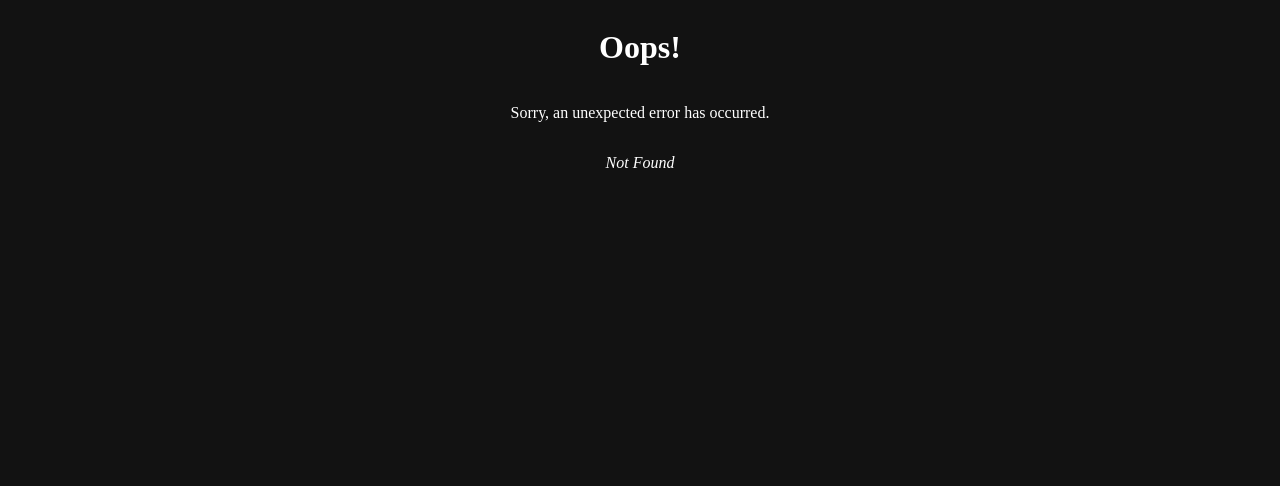
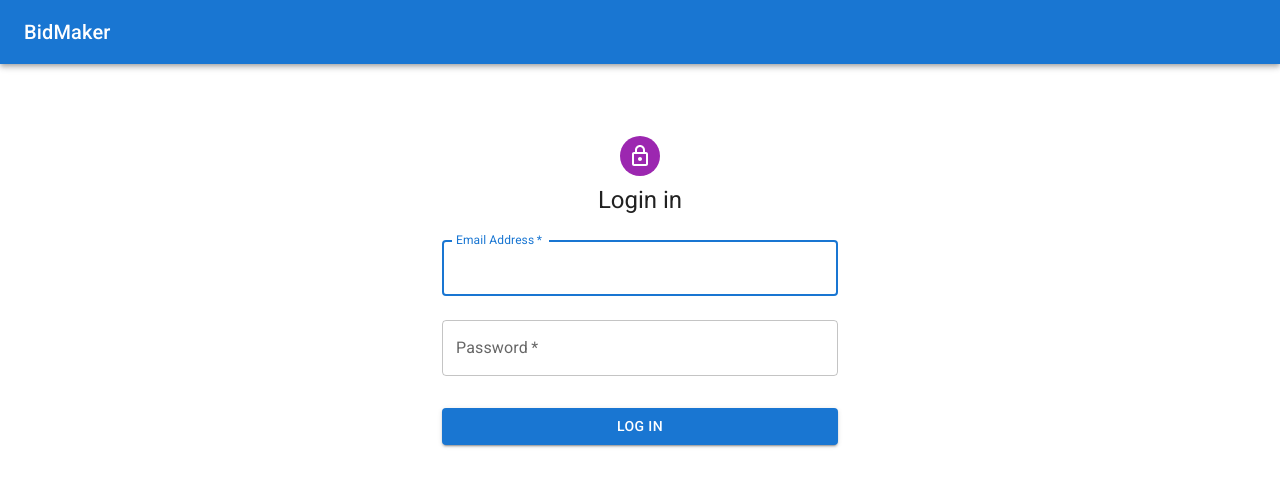
Before and after one commit to panditraghav/bidcentral, a React (Vite) app in the folder packages/client/: page /login in a window 1280 px wide. Before the commit this address had no page. Shown: the top 486 px of the page. Built offline with nearby package versions, Linux system fonts and the light colour scheme.

Commit message:
Made basic Home and Login page

```diff
--- a/packages/client/index.html
+++ b/packages/client/index.html
@@ -8,7 +8,7 @@
     <title>Academize</title>
 </head>
 
-<body style="background-color: #121212;">
+<body>
     <div id="root"></div>
     <script type="module" src="/src/main.tsx"></script>
 </body>
--- a/packages/client/package.json
+++ b/packages/client/package.json
@@ -12,6 +12,7 @@
   "dependencies": {
     "@emotion/react": "^11.10.8",
     "@emotion/styled": "^11.10.8",
+    "@fontsource/roboto": "^4.5.8",
     "@mui/icons-material": "^5.11.16",
     "@mui/material": "^5.12.2",
     "react": "^18.2.0",
--- a/packages/client/src/App.tsx
+++ b/packages/client/src/App.tsx
@@ -1,10 +1,18 @@
-import MyAppBar from "./components/AppBar";
-
+import { Route, Routes } from 'react-router-dom';
+import Home from './pages/Home';
+import Login from './pages/Login';
+import NotFound from './pages/NotFound';
+import AppBar from './components/AppBar';
 
 export default function App() {
     return (
         <>
-            <MyAppBar />
+            <AppBar />
+            <Routes>
+                <Route path="/" element={<Home />} />
+                <Route path="/login" element={<Login />} />
+                <Route path="*" element={<NotFound />} />
+            </Routes>
         </>
     );
 }
--- a/packages/client/src/components/AppBar.tsx
+++ b/packages/client/src/components/AppBar.tsx
@@ -1,18 +1,28 @@
 import AppBar from '@mui/material/AppBar';
 import Box from '@mui/material/Box';
+import Button from '@mui/material/Button';
 import Toolbar from '@mui/material/Toolbar';
 import Typography from '@mui/material/Typography';
-import Button from '@mui/material/Button';
+import { Link } from 'react-router-dom';
+import { useNavigate, useLocation } from 'react-router-dom';
 
 export default function MyAppBar() {
+    const navigate = useNavigate()
+    const location = useLocation()
+
     return (
         <Box sx={{ flexGrow: 1 }}>
             <AppBar position="static">
                 <Toolbar>
                     <Typography variant="h6" component="div" sx={{ flexGrow: 1 }}>
-                        BidMaker
+                        <Link to="/">BidMaker</Link>
                     </Typography>
-                    <Button color="inherit">Login</Button>
+
+                    {location.pathname !== '/login' &&
+                        <Button color="inherit" onClick={() => navigate('/login')}>
+                            Login
+                        </Button>
+                    }
                 </Toolbar>
             </AppBar>
         </Box>
--- a/packages/client/src/index.css
+++ b/packages/client/src/index.css
@@ -1,8 +1,12 @@
+* a{
+    text-decoration: none;
+    color: inherit
+}
+
 #error-page {
-  display: flex;
-  flex-direction: column;
-    color: white;
-  align-items: center;
-  justify-content: center;
-  width: 100%;
+    display: flex;
+    flex-direction: column;
+    align-items: center;
+    justify-content: center;
+    width: 100%;
 }
--- a/packages/client/src/main.tsx
+++ b/packages/client/src/main.tsx
@@ -1,32 +1,23 @@
-import { createTheme, ThemeProvider } from "@mui/material";
+import CssBaseline from '@mui/material/CssBaseline';
 import React from 'react';
 import ReactDOM from 'react-dom/client';
 import {
-    createBrowserRouter,
-    RouterProvider,
+    BrowserRouter,
 } from "react-router-dom";
-import Root from './routes/root';
-import ErrorPage from "./error";
-import "./index.css"
-
-const router = createBrowserRouter([
-    {
-        path: "/",
-        element: <Root />,
-        errorElement: <ErrorPage />
-    },
-]);
-
-const darkTheme = createTheme({
-    palette: {
-        mode: 'dark',
-    },
-});
+import App from "./App";
+import "./index.css";
+import '@fontsource/roboto/300.css';
+import '@fontsource/roboto/400.css';
+import '@fontsource/roboto/500.css';
+import '@fontsource/roboto/700.css';
 
 ReactDOM.createRoot(document.getElementById('root') as HTMLElement).render(
-    <React.StrictMode>
-        <ThemeProvider theme={darkTheme}>
-            <RouterProvider router={router} />
-        </ThemeProvider>
-    </React.StrictMode>,
+    <>
+        <CssBaseline />
+        <React.StrictMode>
+            <BrowserRouter>
+                <App />
+            </BrowserRouter>
+        </React.StrictMode>
+    </>
 )
--- /dev/null
+++ b/packages/client/src/pages/Home.tsx
@@ -0,0 +1,44 @@
+import { Button, Card, CardActions, CardContent, CardMedia, Container, Grid, Typography } from "@mui/material";
+import { useState } from "react";
+const cards = [1, 2, 3, 4, 5, 6, 7, 8, 9];
+export default function Home() {
+    const [isImageLoaded, setIsImageLoaded] = useState(false)
+    return (
+        <main>
+            <Container sx={{ my: 2 }} maxWidth="md">
+                <Grid container spacing={4}>
+                    {cards.map((card) => (
+                        <Grid item key={card} xs={12} sm={6} md={4}>
+                            <Card
+                                sx={{ height: '100%', display: 'flex', flexDirection: 'column' }}
+                            >
+                                <CardMedia
+                                    component="img"
+                                    sx={{
+                                        pt: isImageLoaded ? '0' : '56.25%',
+                                    }}
+                                    onLoad={() => setIsImageLoaded(true)}
+                                    image="https://source.unsplash.com/random"
+                                    alt="Random image from unsplash"
+                                />
+                                <CardContent sx={{ flexGrow: 1 }}>
+                                    <Typography gutterBottom variant="h5" component="h2">
+                                        Heading
+                                    </Typography>
+                                    <Typography>
+                                        This is a media card. You can use this section to describe the
+                                        content.
+                                    </Typography>
+                                </CardContent>
+                                <CardActions>
+                                    <Button size="small">View</Button>
+                                    <Button size="small">Edit</Button>
+                                </CardActions>
+                            </Card>
+                        </Grid>
+                    ))}
+                </Grid>
+            </Container>
+        </main>
+    );
+}
--- /dev/null
+++ b/packages/client/src/pages/Login.tsx
@@ -0,0 +1,68 @@
+import { LockOutlined as LockOutlinedIcon } from '@mui/icons-material';
+import { Avatar, Box, Button, Container, TextField, Typography } from "@mui/material";
+import { useState } from "react";
+import { useNavigate } from "react-router-dom";
+
+export default function Login() {
+    const [email, setEmail] = useState("")
+    const [password, setPassword] = useState("")
+    const navigate = useNavigate()
+
+    function handleLogin() {
+        navigate('/')
+    }
+    return (
+        <Container component="main" maxWidth="xs">
+            <Box
+                sx={{
+                    marginTop: 8,
+                    display: 'flex',
+                    flexDirection: 'column',
+                    alignItems: 'center',
+                }}
+            >
+                <Avatar sx={{ m: 1, bgcolor: 'secondary.main' }}>
+                    <LockOutlinedIcon />
+                </Avatar>
+                <Typography component="h1" variant="h5">
+                    Login in
+                </Typography>
+                <Box component="form" onSubmit={(ev) => { ev.preventDefault() }} noValidate sx={{ mt: 1 }}>
+                    <TextField
+                        margin="normal"
+                        value={email}
+                        onChange={(e) => setEmail(e.target.value)}
+                        required
+                        fullWidth
+                        id="email"
+                        label="Email Address"
+                        name="email"
+                        autoComplete="email"
+                        autoFocus
+                    />
+                    <TextField
+                        margin="normal"
+                        required
+                        value={password}
+                        onChange={(e) => setPassword(e.target.value)}
+                        fullWidth
+                        name="password"
+                        label="Password"
+                        type="password"
+                        id="password"
+                        autoComplete="current-password"
+                    />
+                    <Button
+                        type="submit"
+                        fullWidth
+                        variant="contained"
+                        sx={{ mt: 3, mb: 2 }}
+                        onClick={handleLogin}
+                    >
+                        Log In
+                    </Button>
+                </Box>
+            </Box>
+        </Container>
+    )
+}
--- /dev/null
+++ b/packages/client/src/pages/NotFound.tsx
@@ -0,0 +1,5 @@
+export default function NotFound() {
+    return < div id="not_found_page">
+        <h1>Page not found</h1>
+    </div>
+}
--- a/packages/client/src/routes/root.tsx
+++ /dev/null
@@ -1,10 +0,0 @@
-import MyAppBar from "../components/AppBar";
-
-
-export default function Root() {
-    return (
-        <>
-            <MyAppBar />
-        </>
-    );
-}
```
Also changed, not shown: 1 other file (tests, documents, lock files or other folders).
